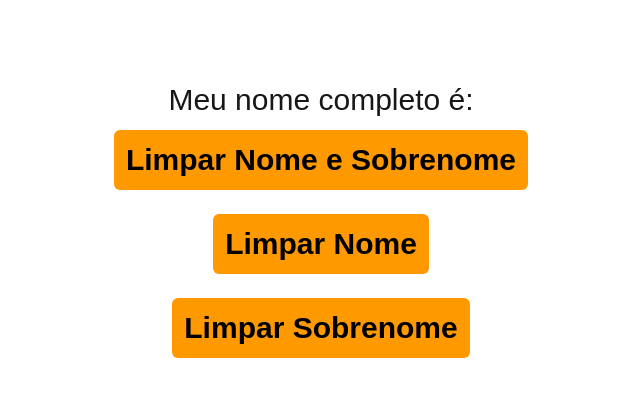
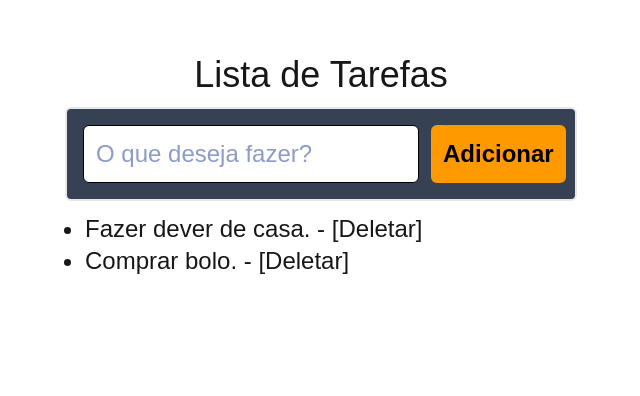
Before and after one commit to Wiillboss/react, a Next.js app in the folder react_primeiro_projeto/: page /estados_eventos in a window 1280 px wide. Shown: the part 244-640 px from the top of the page, without its empty margins (319-959 px from the left). Built offline with nearby package versions, Linux system fonts and the light colour scheme.

Commit message:
atualizando

```diff
--- a/react_primeiro_projeto/app/estados_eventos/page.tsx
+++ b/react_primeiro_projeto/app/estados_eventos/page.tsx
@@ -3,6 +3,7 @@
 import { useState } from "react";
 import { Custom_Button } from "../components/Custom_Button";
 import { Person_2 } from "../types/Person_2";
+import { TodoItem } from "../types/TodolItem";
 
 const Page_estados_eventos_click = () => {
     function handleClick() {
@@ -271,7 +272,40 @@ const Page_atualizando_objetos_states = () => {
     );
 }
 
+const Page_Array_States = () => {
 
+    const [list, setList] = useState<TodoItem[]>([
+        { label: "Fazer dever de casa.", checked: false },
+        { label: "Comprar bolo.", checked: false },
+    ]);
+
+    return (
+        <div className="w-screen h-screen flex flex-col justify-center items-center text-2xl">
+            <h1 className="text-4xl mt-5">Lista de Tarefas</h1>
+
+            <div className="flex w-full max-w-lg my-3 p-4 rounded-md bg-gray-700 border-2 border-gray-200">
+                <input
+                    type="text"
+                    placeholder="O que deseja fazer? "
+                    className="flex-1 border border-black p-3 text-2xl text-blue-900 rounded-md mr-3 bg-white"
+                />
+
+                <button className="bg-amber-500 text-black font-bold rounded-md hover:bg-amber-700 p-3">
+                    Adicionar
+                </button>
+            </div>
+
+            <ul className="w-full max-w-lg list-disc pl-5">
+                {list.map((item, index) => (
+                    <li key={index}>
+                        {item.label} - <button className="hover:underline">[Deletar]</button>
+                    </li>
+                ))}
+            </ul>
+        </div>
+    )
+
+}
 //export default Page_estados_eventos_click;
 //export default Page_avisar;
 //export default Page_Botao_Customizado;
@@ -279,4 +313,5 @@ const Page_atualizando_objetos_states = () => {
 //export default Page_State;
 //export default Page_Manipulando_campo_texto;
 //export default Page_States_Mudando_Tempo;
-export default Page_atualizando_objetos_states;
+//export default Page_atualizando_objetos_states;
+export default Page_Array_States;
--- /dev/null
+++ b/react_primeiro_projeto/app/types/TodolItem.ts
@@ -0,0 +1,4 @@
+export type TodoItem = {
+    label: string;
+    checked: boolean;
+}
```
